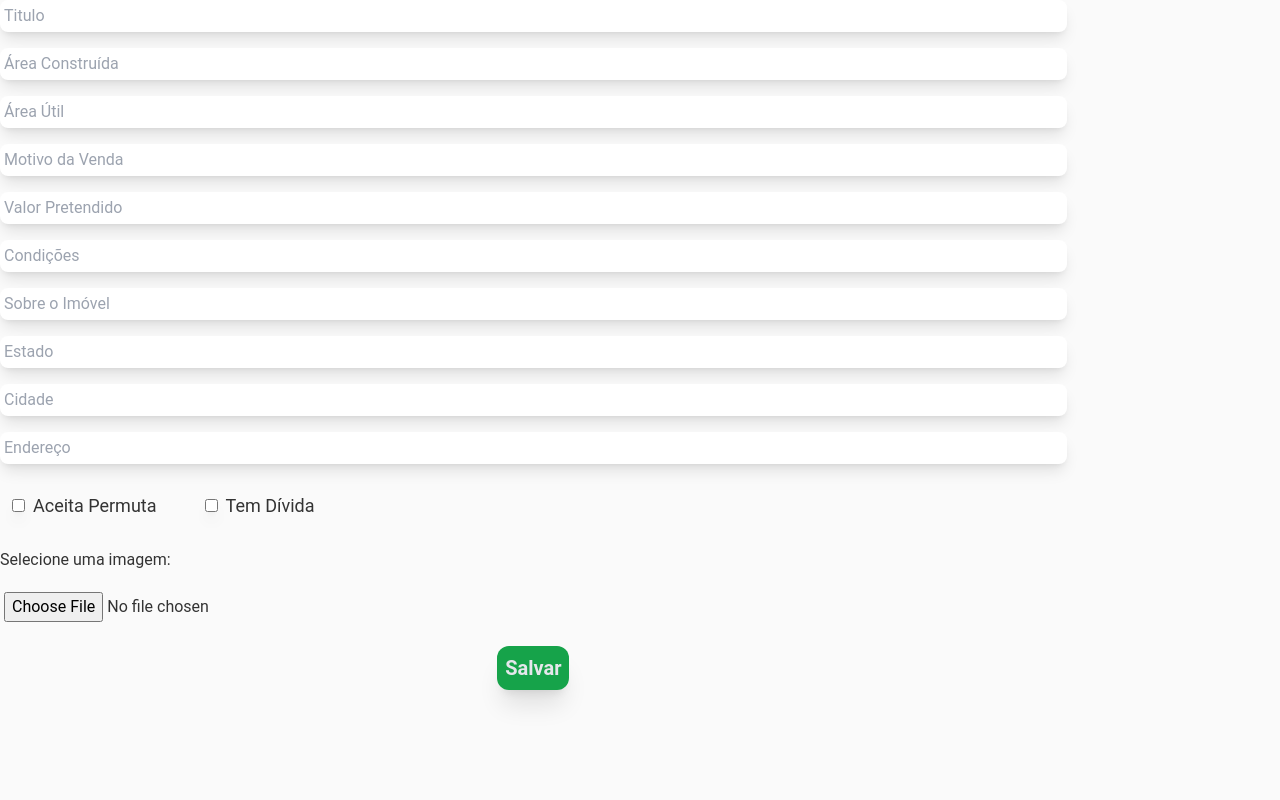
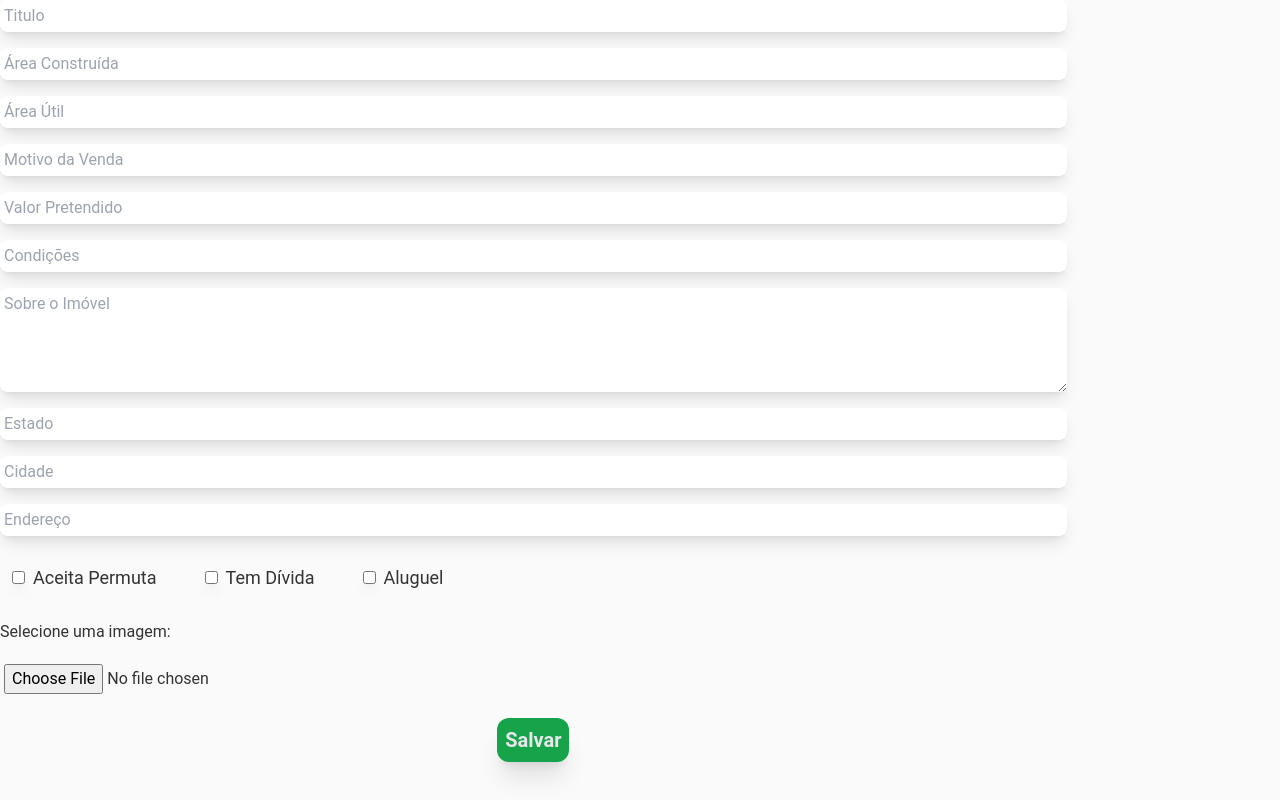
Before and after one commit to Pedroklg/MGACorretora-FullStack-Nodejs-Next.js, a Next.js app: page /admin/componentsDash/CRUDs/ImovelCRUD in a window 1280 px wide. Built offline with nearby package versions, Linux system fonts and the light colour scheme.

Commit message:
text area on CRUDs and aluguel added on imoveis one

```diff
--- a/src/pages/admin/componentsDash/CRUDs/EmpresaCRUD.jsx
+++ b/src/pages/admin/componentsDash/CRUDs/EmpresaCRUD.jsx
@@ -30,8 +30,11 @@ const EmpresasCRUD = ({ item, onSubmitSuccess }) => {
     useEffect(() => {
         if (item) {
             setLoading(true);
-            setEmpresaData(item);
-            setLoading(false);
+            // Simulate asynchronous data loading
+            setTimeout(() => {
+                setEmpresaData(item);
+                setLoading(false);
+            }, 500); // Adjust timeout as per your API response time or loading requirements
         }
     }, [item]);
 
@@ -78,10 +81,7 @@ const EmpresasCRUD = ({ item, onSubmitSuccess }) => {
                 formData.append(key, value);
             });
 
-            // Determine the API endpoint based on whether the item prop is provided
             const endpoint = item ? `/api/empresas?id=${item.id}` : '/api/empresas';
-
-            // Determine the HTTP method based on whether the item prop is provided
             const method = item ? 'PUT' : 'POST';
 
             const response = await fetch(endpoint, {
@@ -96,7 +96,6 @@ const EmpresasCRUD = ({ item, onSubmitSuccess }) => {
 
             setLoading(false);
             showSuccessToast(`Empresa ${item ? 'atualizada' : 'criada'} com sucesso!`);
-            // Reset form state to initial values and clear unsaved changes flag
             setEmpresaData(initialEmpresaData);
             setUnsavedChanges(false);
 
@@ -109,7 +108,6 @@ const EmpresasCRUD = ({ item, onSubmitSuccess }) => {
     };
 
     const handleSubmit = (e) => {
-        if (loading) return;
         e.preventDefault();
         if (validateForm()) {
             createOrUpdateEmpresa();
@@ -179,7 +177,7 @@ const EmpresasCRUD = ({ item, onSubmitSuccess }) => {
                         thousandSeparator="."
                         decimalSeparator=","
                         prefix="R$ "
-                        isnumericstring="true"
+                        isNumericString={true}
                         required
                     />
                     <input
@@ -190,13 +188,13 @@ const EmpresasCRUD = ({ item, onSubmitSuccess }) => {
                         onChange={handleChange}
                         placeholder="Condições"
                     />
-                    <input
+                    <textarea
                         className="p-1 rounded-lg shadow-lg"
-                        type="text"
                         name="sobre_o_imovel"
                         value={empresaData.sobre_o_imovel}
                         onChange={handleChange}
-                        placeholder="Sobre a Empresa"
+                        placeholder="Sobre o Imóvel"
+                        rows={4}
                     />
                     <input
                         className="p-1 rounded-lg shadow-lg"
--- a/src/pages/admin/componentsDash/CRUDs/ImovelCRUD.jsx
+++ b/src/pages/admin/componentsDash/CRUDs/ImovelCRUD.jsx
@@ -2,7 +2,7 @@ import React, { useState, useEffect } from 'react';
 import Image from 'next/image';
 import LoadingSpinner from '../../../../components/animations/LoadingSpinner';
 import { NumericFormat } from 'react-number-format';
-import { showErrorToast,showSuccessToast } from '../../../../components/animations/toastService';
+import { showErrorToast, showSuccessToast } from '../../../../components/animations/toastService';
 
 const ImoveisCRUD = ({ item, onSubmitSuccess }) => {
     const [loading, setLoading] = useState(false);
@@ -109,9 +109,9 @@ const ImoveisCRUD = ({ item, onSubmitSuccess }) => {
 
     const validateForm = () => {
         return imovelData.titulo &&
-        imovelData.valor_pretendido &&
-        imovelData.cidade &&
-        imovelData.estado;
+            imovelData.valor_pretendido &&
+            imovelData.cidade &&
+            imovelData.estado;
     };
 
     return (
@@ -141,8 +141,14 @@ const ImoveisCRUD = ({ item, onSubmitSuccess }) => {
                     />
                     <input className="p-1 rounded-lg shadow-lg"
                         type="text" name="condicoes" value={imovelData.condicoes} onChange={handleChange} placeholder="Condições" />
-                    <input className="p-1 rounded-lg shadow-lg"
-                        type="text" name="sobre_o_imovel" value={imovelData.sobre_o_imovel} onChange={handleChange} placeholder="Sobre o Imóvel" />
+                    <textarea
+                        className="p-1 rounded-lg shadow-lg"
+                        name="sobre_o_imovel"
+                        value={imovelData.sobre_o_imovel}
+                        onChange={handleChange}
+                        placeholder="Sobre o Imóvel"
+                        rows={4}
+                    />
                     <input className="p-1 rounded-lg shadow-lg"
                         type="text" name="estado" value={imovelData.estado} onChange={handleChange} placeholder="Estado" required />
                     <input className="p-1 rounded-lg shadow-lg"
@@ -168,6 +174,15 @@ const ImoveisCRUD = ({ item, onSubmitSuccess }) => {
                             />
                             <span className="p-2">Tem Dívida</span>
                         </label>
+                        <label>
+                            <input className="p-1 rounded-lg shadow-lg"
+                                type="checkbox"
+                                name="aluguel"
+                                checked={imovelData.aluguel}
+                                onChange={handleChange}
+                            />
+                            <span className="p-2">Aluguel</span>
+                        </label>
                     </div>
                     {imovelData.imagem ?
                         <Image src={imovelData.imagem} alt="Selected Image" width={400} height={200} />
```
